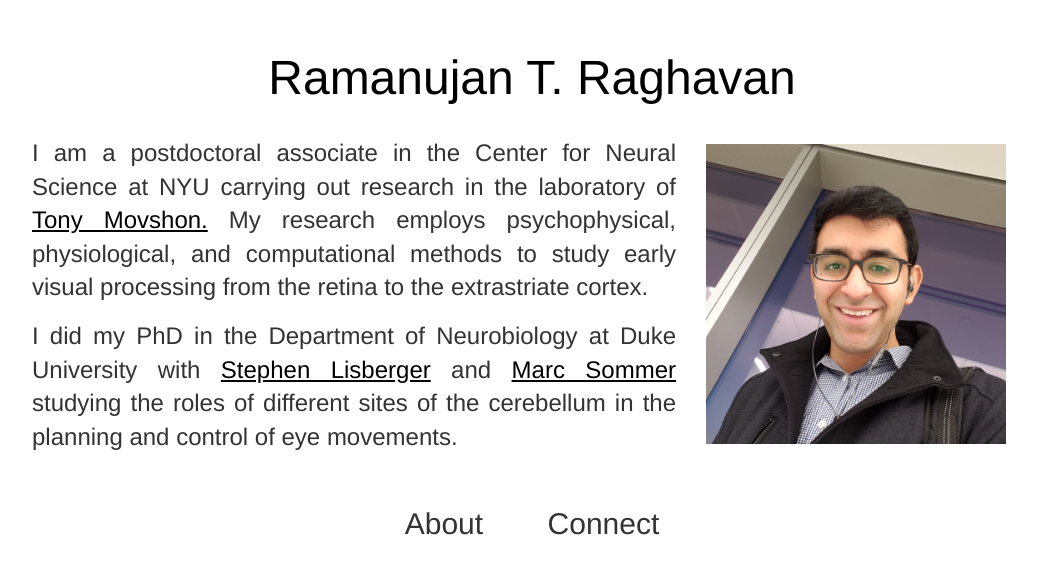
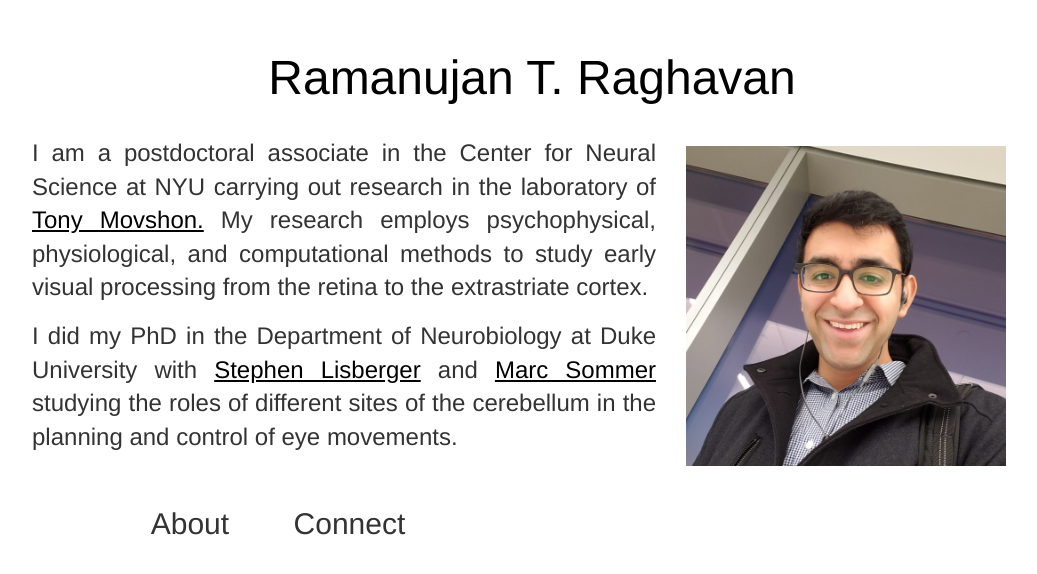
Before and after one commit to rtraghavan/rtraghavan.github.io, a Jekyll site: the page built from index.html, in a window 1280 px wide. Shown: the top 574 px of the page, without its empty margins (108-1145 px from the left). Built offline with Jekyll 4.4.1, drawn with Linux system fonts in a browser that asks for light colours.

```diff
--- a/index.html
+++ b/index.html
@@ -8,7 +8,7 @@
 
 
   <div id="description">
-    <img src="img/pic.jpg" style="float:right;width:300px;height:300px;margin:23px 10px 0px 30px;">
+    <img src="img/pic.jpg" style="float:right;width:320px;height:320px;margin:25px 10px 0px 30px;">
     <p>
     {% include About_Me.md %}
     </p>
```
